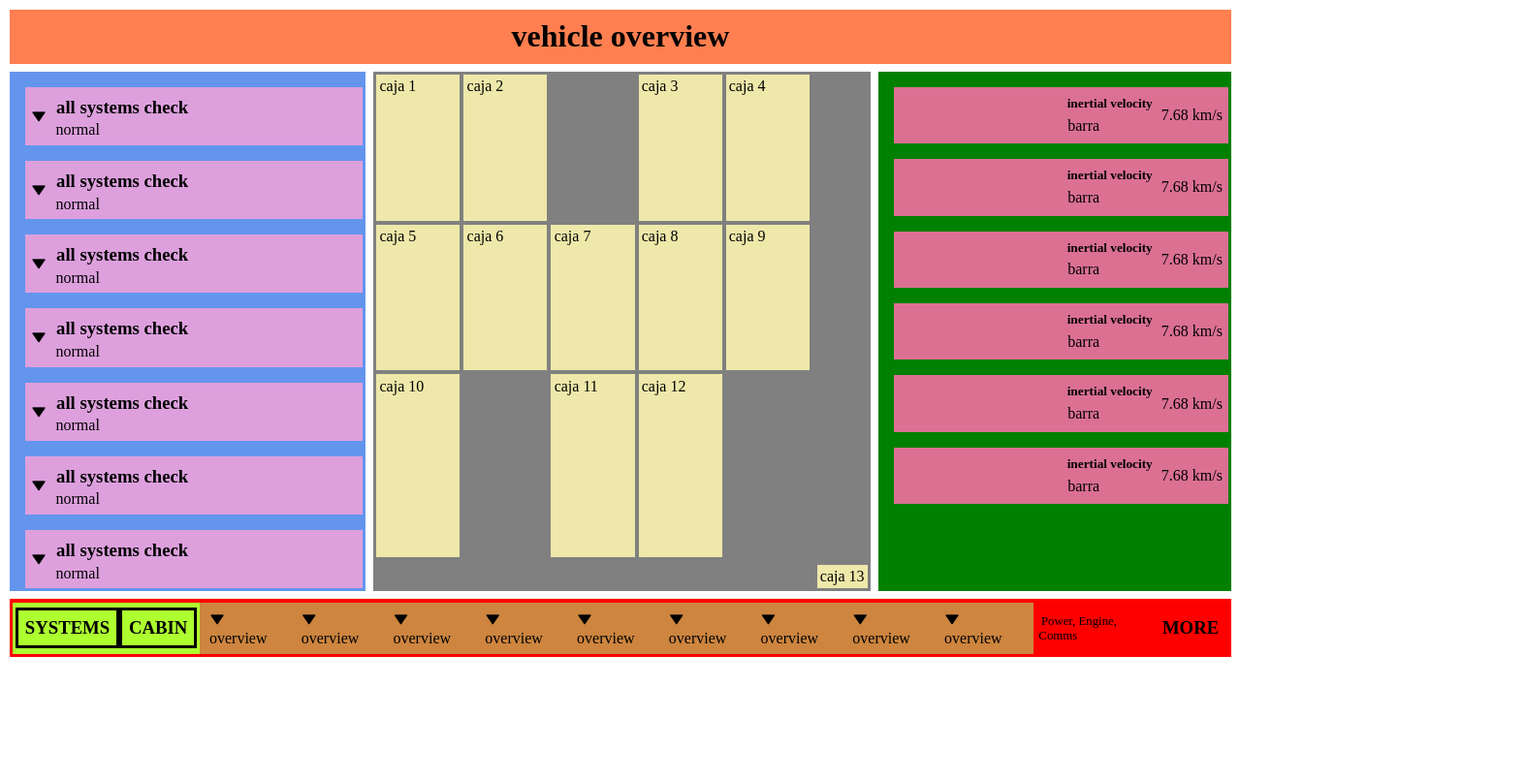
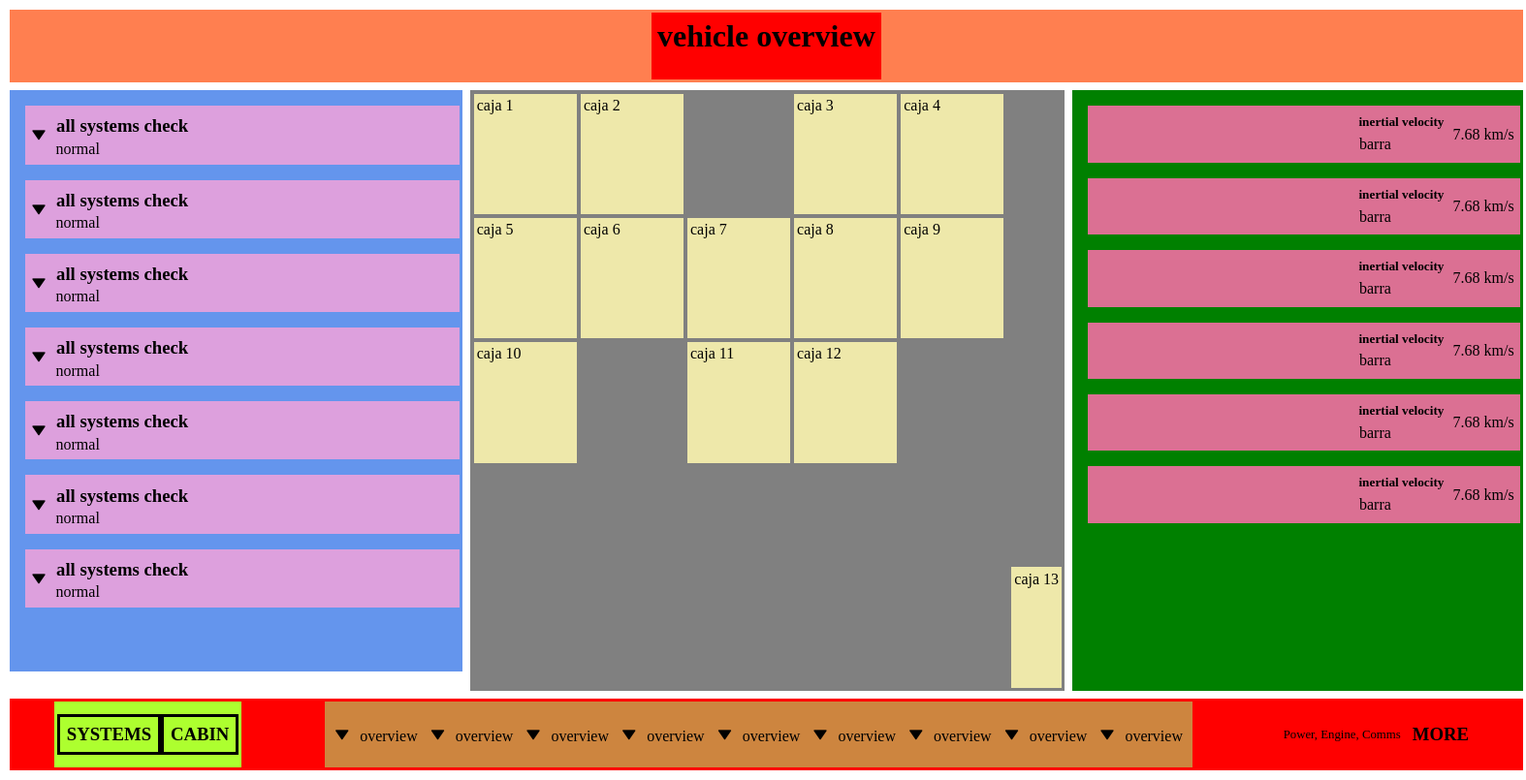
Before and after one commit to SantMu123/SpaceX, a plain HTML site: page index.html in a window 1280 px wide. Shown: the whole page at 97% size, 1574 px wide, since content can reach past the window. Drawn offline with nearby package versions, Linux system fonts and the light colour scheme.

Commit message:
feat: :lipstick: Otras mejoras del grid de middle

```diff
--- a/css/style.css
+++ b/css/style.css
@@ -9,21 +9,26 @@
 
 .container{
     display: grid;
-    grid-template-columns: 1fr, 8fr, 1fr;
-    grid-template-rows: 100px, 200px, 150px;
+    grid-template-columns: 10%, 1fr, 15%;
+    grid-template-rows: .1fr, 6fr, .2fr;
     grid-gap: 8px;
     grid-template-areas:
         "title title title"
         "lateralLeft middle lateralRigth"
         "footer footer footer"
     ;
-
+    height: 99vh;
+    width: 196vh;
 }
 .title{
     grid-area: title;
     display: flex;
     justify-content: center;
     background: coral;
+}
+.title h1{
+    background: red;
+    height: auto;
 }
 .lateralLeft{
     grid-area: lateralLeft;
@@ -33,6 +38,7 @@
     gap:1em;
     flex-direction: column;
     background: cornflowerblue;
+    height: 75vh;
 }
 .lateralLeft_childrens{
     display: flex;
@@ -48,7 +54,7 @@
     background: grey;
     display: grid;
     grid-template-columns: repeat(5, 1fr);
-    grid-template-rows: .8fr .8fr 1fr;
+    grid-template-rows: 1.fr .8fr 1fr;
     grid-gap: 4px;
     grid-template-areas:
         "mid1 mid2 . mid3 mid4"
@@ -130,7 +136,7 @@
 .footer{
     grid-area: footer;
     display: flex;
-    justify-content: space-between;
+    justify-content: space-around;
     background: red;
 }
 
```
